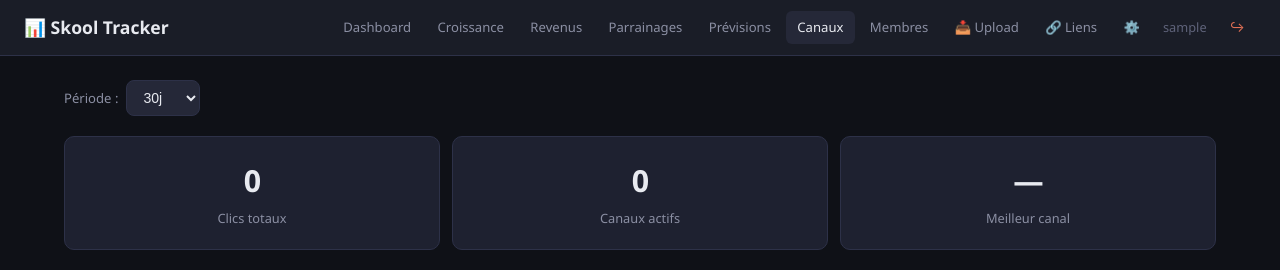
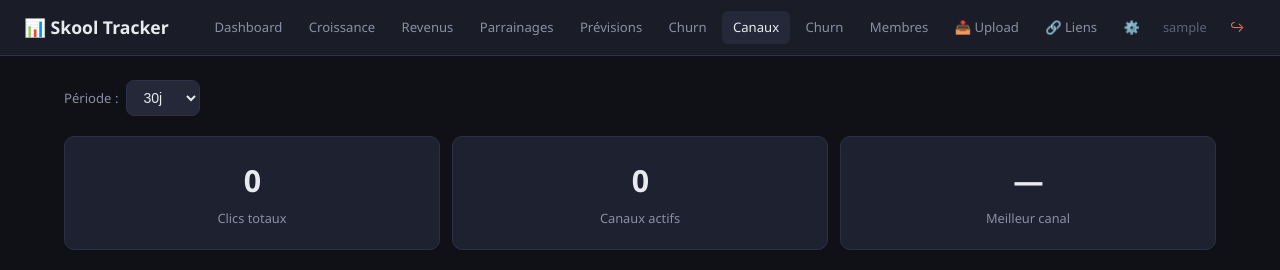
Before and after one commit to arnauddo-ui/skool-tracker, a Flask app: page /channels in a window 1280 px wide. Shown: the top 270 px of the page. Run offline with Flask 3, Linux system fonts and the light colour scheme; the visitor is signed in with stand-in values (Sample User, id 1); data that the repository does not hold is empty.

Commit message:
Update base.html

```diff
--- a/templates/base.html
+++ b/templates/base.html
@@ -17,7 +17,9 @@
             <a href="/revenue" class="{% if request.path == '/revenue' %}active{% endif %}">Revenus</a>
             <a href="/referrals" class="{% if request.path == '/referrals' %}active{% endif %}">Parrainages</a>
             <a href="/forecast" class="{% if request.path == '/forecast' %}active{% endif %}">Prévisions</a>
+            <a href="/churn" class="{% if request.path == '/churn' %}active{% endif %}">Churn</a>
             <a href="/channels" class="{% if request.path == '/channels' %}active{% endif %}">Canaux</a>
+            <a href="/churn" class="{% if request.path == '/churn' %}active{% endif %}">Churn</a>
             <a href="/members" class="{% if request.path == '/members' %}active{% endif %}">Membres</a>
             <a href="/upload" class="{% if request.path == '/upload' %}active{% endif %}">📥 Upload</a>
             <a href="/links" class="{% if request.path == '/links' %}active{% endif %}">🔗 Liens</a>
```
